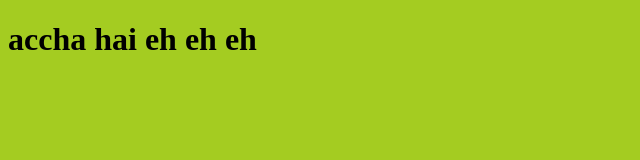
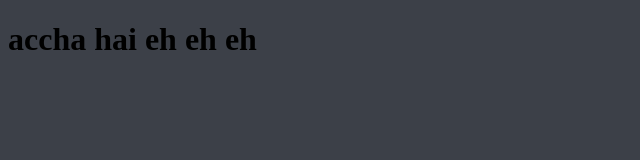
Before and after one commit to Rohan121002/logic-project, a plain HTML site: page index.html in a window 1280 px wide. Shown: the whole page, without its empty margins (0-640 px from the left). Drawn offline with Linux system fonts and the light colour scheme.

Commit message:
body color

```diff
--- a/CSS/styles.css
+++ b/CSS/styles.css
@@ -1,5 +1,5 @@
 body{
-    background-color: #a4cc21;
+    background-color: #3C4048;
 }
 /* h1{
     background-color: #3C4048;
```
